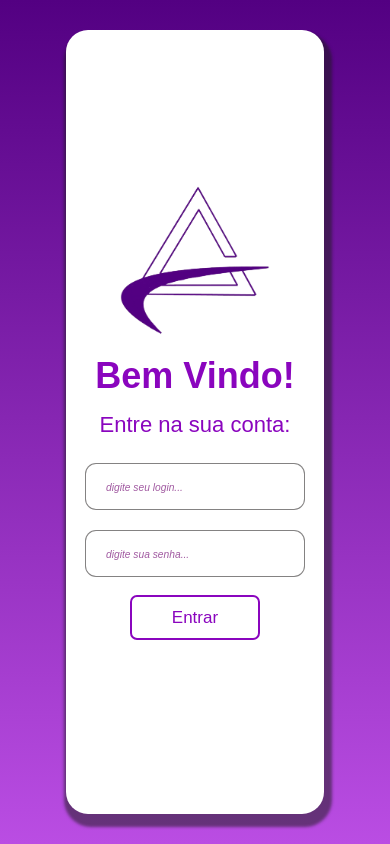
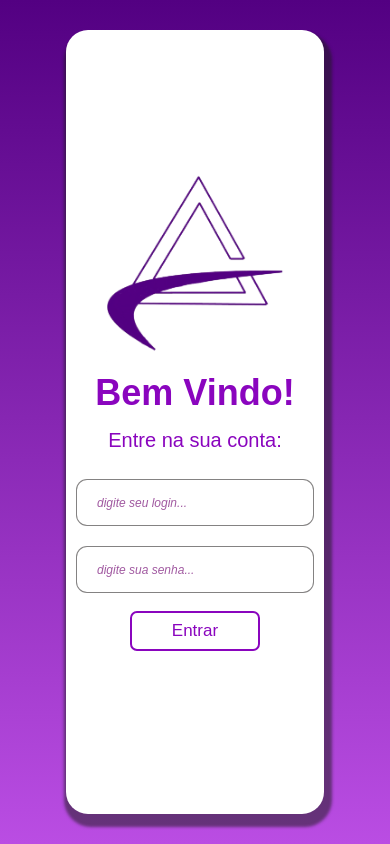
Before and after one commit to Equipe-Ace/Project-Ace-Frontend, a React (Create React App) app in the folder ace-frontend/: page / in a window 390 px wide. Built offline with nearby package versions, Linux system fonts and the light colour scheme.

Commit message:
tela de login responsiva

```diff
--- a/ace-frontend/src/pages/login/styles.css
+++ b/ace-frontend/src/pages/login/styles.css
@@ -11,8 +11,8 @@ form .container {
 }
 
 form .logo img {
-    width: 150px ;
-    height: 150px;
+    width: 200px ;
+    height: 200px;
 }
 
 form {
@@ -29,7 +29,7 @@ form {
 }
 
 form .container .inputs {
-    margin-top: 5px;
+    margin-top: 7px;
     display: flex;
     justify-content: center;
     align-items: center;
@@ -40,7 +40,7 @@ form .container .inputs {
 form .container .inputs input {
     background-color: hsla(0, 0%, 100%, 0.17);
     padding: 15px 20px;
-    width: 220px;
+    width: 250px;
     margin-top: 20px;
     border-radius:11px;
     border: 1.6px solid #4c4848ae;
@@ -48,6 +48,7 @@ form .container .inputs input {
 
 form .container .inputs input::placeholder {
     color:#a15aa1;
+    font-size: 15px;
 }
 
 form .container .titulo {
@@ -60,7 +61,7 @@ form .container .titulo {
 
 form .container .titulo h1 {
     font-family: 'Monda', sans-serif;
-    font-size: 36px;
+    font-size: 39px;
     color: #8A05BE;
 }
 
@@ -79,7 +80,7 @@ form .container .titulo p {
 form .container .Botaoentrar {
   position: relative;
   height: 45px;
-  width: 130px;
+  width: 140px;
   margin: 18px 40px;
   font-size: 50px;
   border-radius: 7px;
@@ -134,64 +135,43 @@ form .container .Botaoentrar:before{
   }
 
 
+  @media (max-width: 750px) {
+    form .container .logo img {
+      width: 178px;
+      height: 178px;
+      transition: 0.63s;
+    }
+    form .container .inputs input {
+      background-color: hsla(0, 0%, 100%, 0.17);
+      padding: 15px 20px;
+      width: 238px;
+      margin-top: 20px;
+      border-radius:11px;
+      border: 1.6px solid #4c4848ae;
+  }
+
+  form .container .inputs input::placeholder {
+    color:#a15aa1;
+    font-size: 12px;
+  }
 
 
-/* button{
-  position: relative;
-  height: 65px;
-  width: 210px;
-  margin: 0 40px;
-  font-size: 23px;
-  font-weight: 500;
-  letter-spacing: 1px;
-  border-radius: 5px;
-  text-transform: uppercase;
-  border: 1px solid transparent;
-  outline: none;
-  cursor: pointer;
-  background: #0d0d0d;
-  overflow: hidden;
-  transition: 0.6s;
-}
-button:first-child{
-  color: #206592;
-  border-color: #206592;
-}
-button:last-child{
-  color: #8A05BE;
-  border-color: #8A05BE;
-}
-button:before, button:after{
-  position: absolute;
-  content: '';
-  left: 0;
-  top: 0;
-  height: 100%;
-  filter: blur(30px);
-  opacity: 0.4;
-  transition: 0.6s;
-}
-button:before{
-  width: 60px;
-  background: rgba(255,255,255,0.6);
-  transform: translateX(-130px) skewX(-45deg);
-}
-button:after{
-  width: 30px;
-  background: rgba(255,255,255,0.6);
-  transform: translateX(-130px) skewX(-45deg);
-}
-button:hover:before,
-button:hover:after{
-  opacity: 0.6;
-  transform: translateX(320px) skewX(-45deg);
-}
-button:hover{
-  color: #f2f2f2;
-}
-button:hover:first-child{
-  background: #206592;
-}
-button:hover:last-child{
-  background: #ce5c0c;
-} */
+  form .container .titulo h1 {
+    font-family: 'Monda', sans-serif;
+    font-size: 36px;
+    color: #8A05BE;
+  }
+
+
+  form .container .titulo p {
+    font-family: 'Monda', sans-serif;
+    font-size: 20px;
+    color: #8A05BE;
+  }
+
+  form .container .Botaoentrar {
+    height: 40px;
+    width: 130px;
+  }
+
+  }
```
Also changed, not shown: 1 other file (tests, documents, lock files or other folders).
